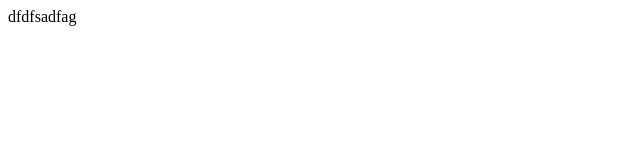
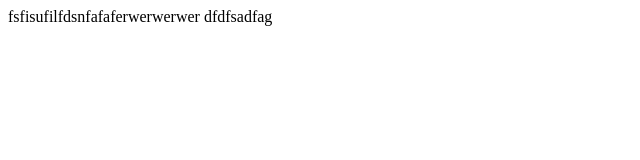
Before and after one commit to MichalFraczyk/test, a plain HTML site: page index.html in a window 1280 px wide. Shown: the whole page, without its empty margins (0-640 px from the left). Drawn offline with Linux system fonts and the light colour scheme.

Commit message:
piaty commit 3

```diff
--- a/index.html
+++ b/index.html
@@ -6,7 +6,7 @@
 </head>
 <body>
 
-
+fsfisufilfdsnfafaferwerwerwer
 dfdfsadfag
 
 </body>
```
